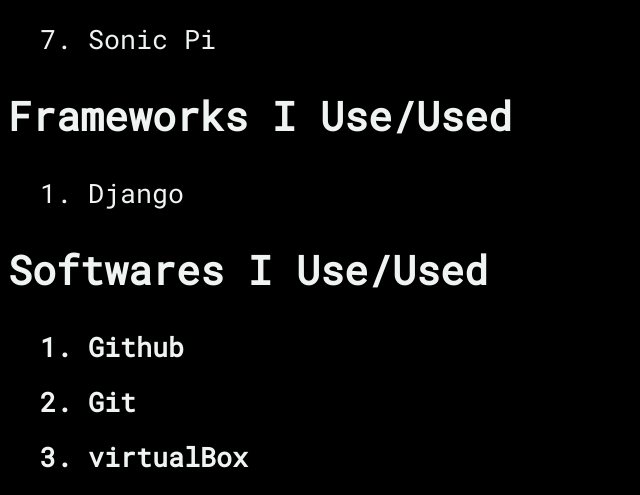
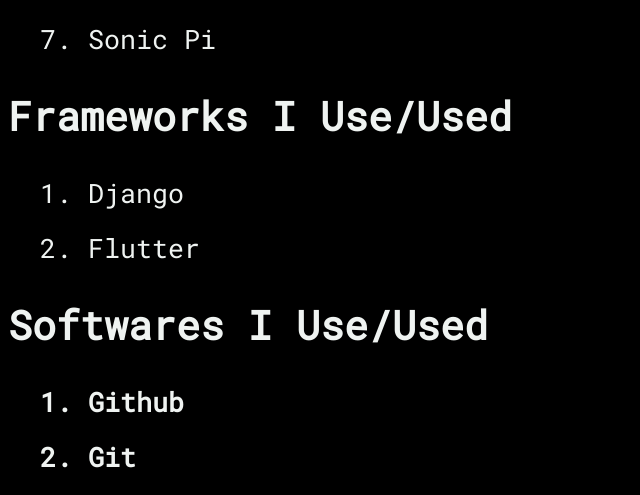
Before and after one commit to alicagatay/My-Personal-Website, a Django app: page /about in a window 1280 px wide. Shown: the part 1563-2058 px from the top of the page, without its empty margins (0-640 px from the left). Run offline with Django 3.2, Linux system fonts and the light colour scheme.

Commit message:
Added Flutter framework to the list of frameworks I use.

```diff
--- a/blog/templates/blog/about.html
+++ b/blog/templates/blog/about.html
@@ -72,6 +72,7 @@
 
         <ol>
             <li>Django</li>
+            <li>Flutter</li>
         </ol>
 
 
```
